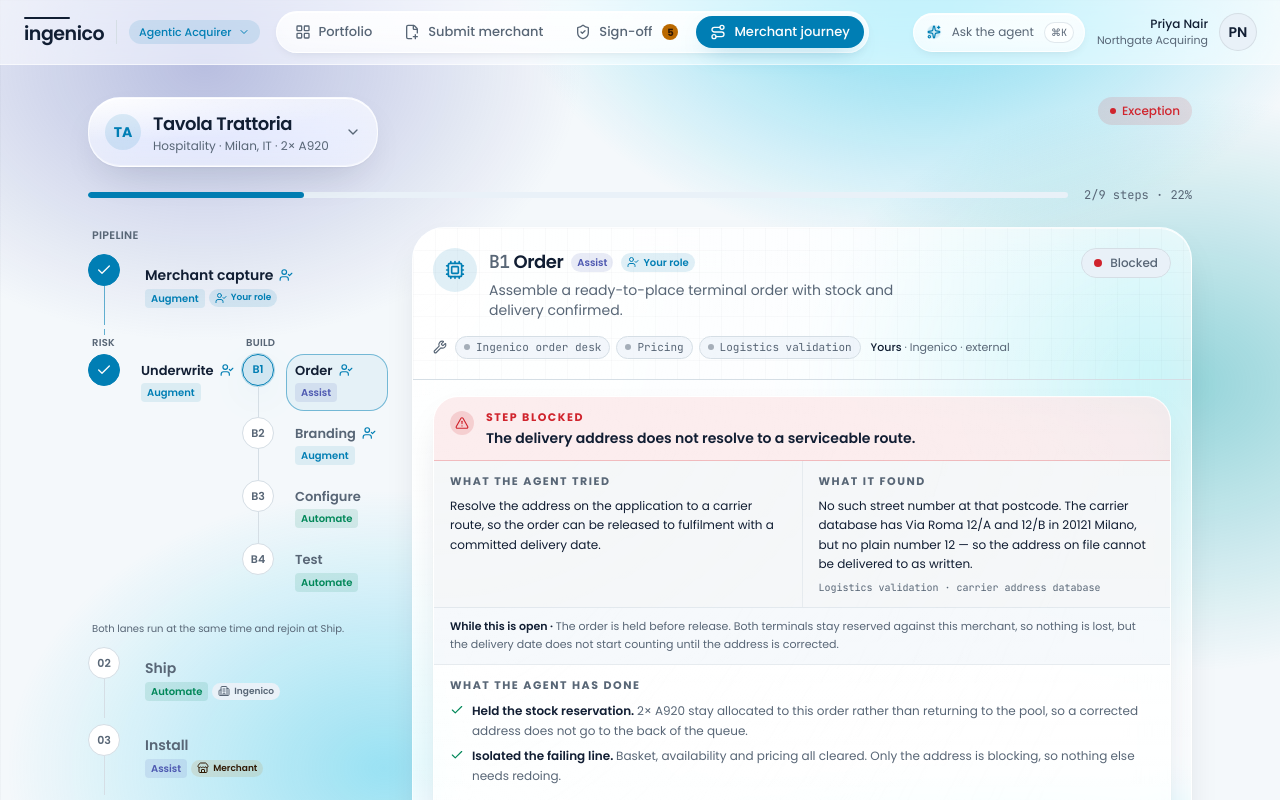
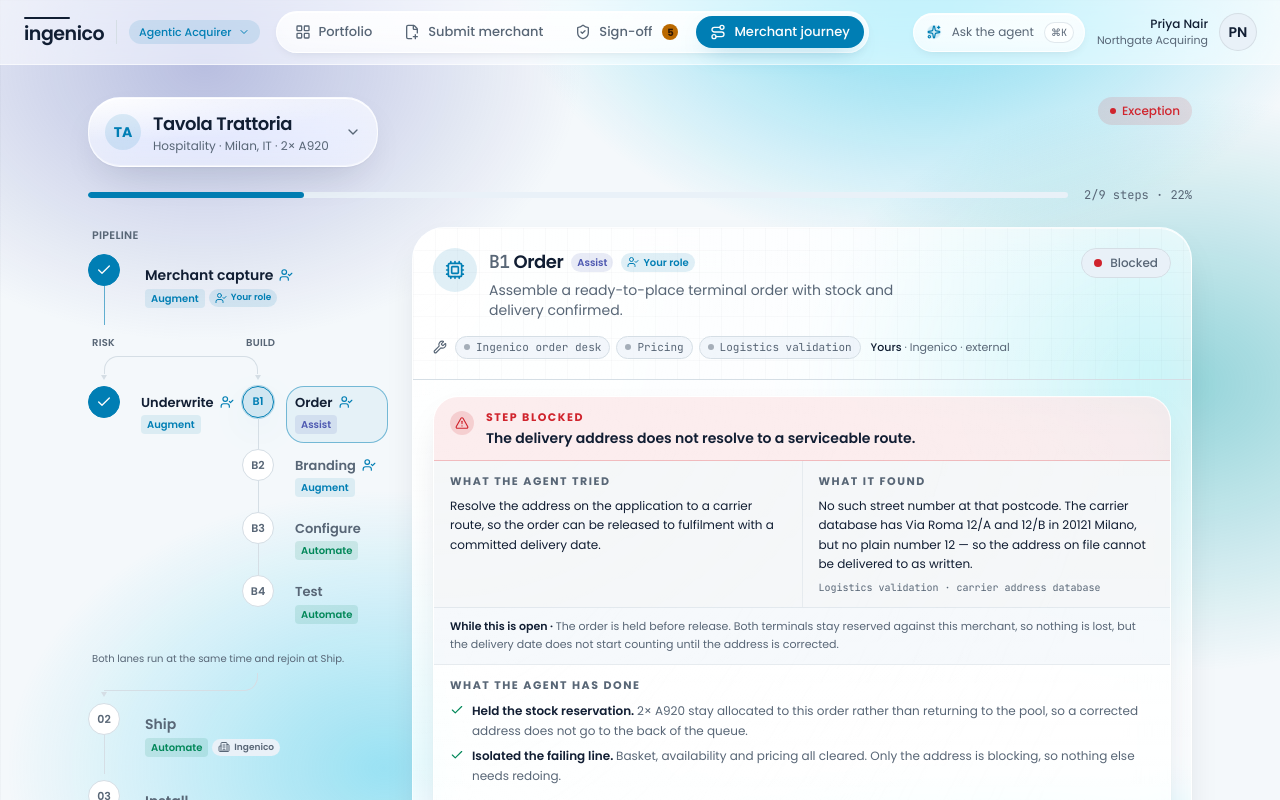
Before and after one commit to FuncAccount/Ingenico-CD, a Next.js app: page / in a window 1280 px wide. Both pictures are taken after a click on the element 640 px from the left and 508 px from the top of the page. Shown: the top 800 px of the page. Built offline with nearby package versions, Linux system fonts and the light colour scheme.

Commit message:
feat: refactor merchant journey layout and add fork and rejoin arches
Co-authored-by: YiyongLi <129996433+FuncAccount@users.noreply.github.com>

```diff
--- a/components/acquirer/merchant-journey.tsx
+++ b/components/acquirer/merchant-journey.tsx
@@ -214,11 +214,16 @@ export function MerchantJourney({
           {/* THE FORK. Two columns side by side, because the whole point is
               that neither waits for the other — stacking them vertically is
               what made the old rail assert an order that does not exist. */}
-          <div className="relative mt-1 flex gap-2">
-            {/* the split: one line in, two lines out */}
-            <span aria-hidden className="absolute -top-1.5 left-4 h-1.5 w-px bg-primary/60" />
+          {/* Labels sit ABOVE the arch so its arrowheads land on the step
+              circles themselves — pointing an arrow at a caption reads as the
+              branch stopping short of the thing it feeds. */}
+          <div className="flex gap-2 pt-1">
+            <LaneHeader label="Risk" />
+            <LaneHeader label="Build" />
+          </div>
+          <ForkArch />
+          <div className="relative flex gap-2">
             <div className="min-w-0 flex-1">
-              <LaneHeader label="Risk" />
               {riskLane.map((step) => (
                 <StepRow
                   key={step.id}
@@ -232,7 +237,6 @@ export function MerchantJourney({
               ))}
             </div>
             <div className="min-w-0 flex-1">
-              <LaneHeader label="Build" />
               {buildLane.map((step, i) => (
                 <StepRow
                   key={step.id}
@@ -247,9 +251,11 @@ export function MerchantJourney({
             </div>
           </div>
 
-          <p className="px-1 pb-1 pt-2 text-[10px] leading-relaxed text-muted-foreground">
+          <p className="px-1 pt-1.5 text-[10px] leading-relaxed text-muted-foreground">
             Both lanes run at the same time and rejoin at Ship.
           </p>
+
+          <RejoinArch />
 
           {/* Rejoined spine. */}
           {spine.after.map((step, i) => (
@@ -272,6 +278,70 @@ export function MerchantJourney({
           onOpenSignoff={() => onOpenSignoff(current)}
         />
       </div>
+    </div>
+  )
+}
+
+/* The fork drawn as a real branch.
+ *
+ *  GEOMETRY, so the arms actually meet the step circles: each lane column is
+ *  `flex-1` inside a `gap-2` (8px) row, and each circle is `w-8` (32px), so the
+ *  left circle's centre sits at 16px and the right at `50% + 4px + 16px`. The
+ *  arms are pinned to exactly those two x positions — anything hand-tuned drifts
+ *  the moment the rail is resized.
+ *
+ *  Built from a bordered box with rounded corners rather than an SVG: an SVG
+ *  would need either a fixed viewBox (wrong at other widths) or
+ *  `preserveAspectRatio="none"`, which stretches the arrowheads into wedges.
+ *  A border arch scales cleanly at any width. */
+const LEFT_ARM = "left-4" // 16px = centre of the left lane's circle
+const RIGHT_ARM = "right-[calc(50%-20px)]" // mirrors 50% + 4px gap + 16px radius
+
+/** Arrowhead. A CSS border triangle, not a glyph — U+25BE renders as tofu in
+ *  this font stack. */
+function ArrowDown({ className }: { className?: string }) {
+  return (
+    <span
+      aria-hidden
+      className={cn(
+        "absolute h-0 w-0 border-l-[3.5px] border-r-[3.5px] border-t-[5px] border-l-transparent border-r-transparent border-t-border",
+        className,
+      )}
+    />
+  )
+}
+
+/** One line in, two lines out — the split into the parallel lanes. */
+function ForkArch() {
+  return (
+    <div aria-hidden className="relative h-6">
+      <div
+        className={cn(
+          "absolute bottom-1.5 top-0 rounded-t-[14px] border-l border-r border-t border-border",
+          LEFT_ARM,
+          RIGHT_ARM,
+        )}
+      />
+      <ArrowDown className={cn("bottom-0 -translate-x-1/2", LEFT_ARM)} />
+      <ArrowDown className={cn("bottom-0 translate-x-1/2", RIGHT_ARM)} />
+    </div>
+  )
+}
+
+/** Two lines in, one line out — the lanes merging back onto the spine at Ship.
+ *  Mirrors the fork so the regroup is as visible as the split; the build lane's
+ *  arm sweeps left and both continue down into Ship's circle at 16px. */
+function RejoinArch() {
+  return (
+    <div aria-hidden className="relative h-6">
+      <div
+        className={cn(
+          "absolute bottom-1.5 top-0 rounded-br-[14px] border-b border-r border-border",
+          LEFT_ARM,
+          RIGHT_ARM,
+        )}
+      />
+      <ArrowDown className={cn("bottom-0 -translate-x-1/2", LEFT_ARM)} />
     </div>
   )
 }
@@ -363,7 +433,7 @@ function StepRow({
  *  and the reader has to infer why they sit side by side. */
 function LaneHeader({ label }: { label: string }) {
   return (
-    <p className="px-1 pb-1 text-[10px] font-semibold uppercase tracking-wide text-muted-foreground">
+    <p className="min-w-0 flex-1 px-1 text-[10px] font-semibold uppercase tracking-wide text-muted-foreground">
       {label}
     </p>
   )
```
